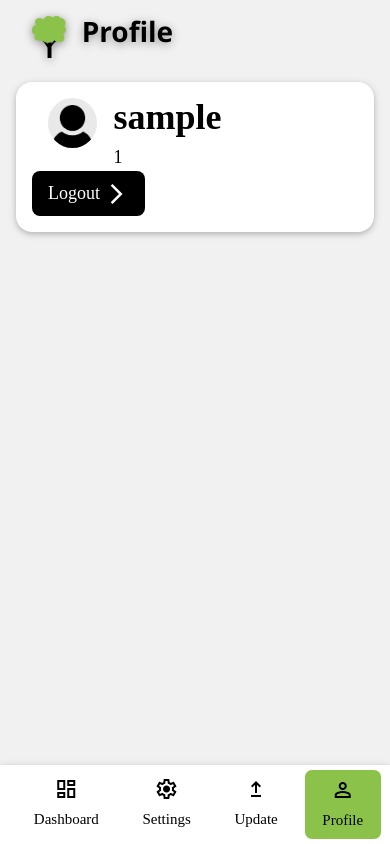
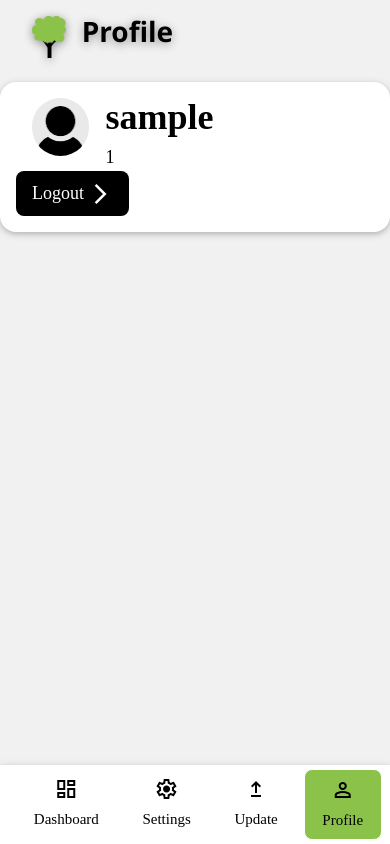
Before and after one commit to OliverWoehrer/Brunnen, a Flask app: page /profile/ in a window 390 px wide. Run offline with Flask 3, Linux system fonts and the light colour scheme; the visitor is signed in with stand-in values (Sample User, id 1); parts of the project's set-up code (start-up, migrations or seed data) failed here and were passed over; some libraries are stand-ins or nearby versions.

Commit message:
use custom padding for card on small screens

```diff
--- a/app/static/style.css
+++ b/app/static/style.css
@@ -82,6 +82,15 @@ th {
 /***************************************/
 /* Individual Styles: */
 /***************************************/
+.card {
+    padding: 8px 16px!important;
+}
+@media (max-width: 992px) {
+    .card {
+        padding: 8px 0px!important;
+    }
+}
+
 .myLoader {
     height: 45px;
 }
--- a/app/templates/macros/cards.html
+++ b/app/templates/macros/cards.html
@@ -2,7 +2,7 @@
     {% if caller is defined %}
     {% set content=caller() %}
     {% endif %}
-    <div class="w3-padding {{ classes }}" style="{{ stylings }}">
+    <div class="w3-padding card {{ classes }}" style="{{ stylings }}">
         <div class="w3-card color-neutral w3-round-xlarge w3-padding" style="height: 100%;">
             {{ content }}
         </div>
```
